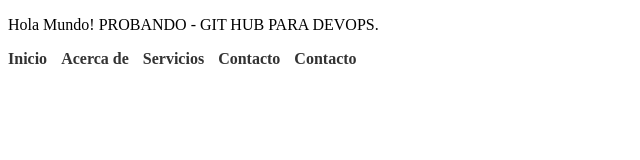
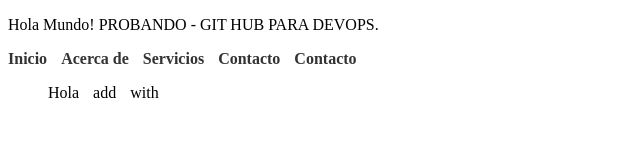
Before and after one commit to EtkarGallardo13/PageAction, a plain HTML site: page Index.html in a window 1280 px wide. Shown: the whole page, without its empty margins (0-640 px from the left). Drawn offline with Linux system fonts and the light colour scheme.

Commit message:
order list

```diff
--- a/Index.html
+++ b/Index.html
@@ -43,6 +43,14 @@
         <li><a href="#">Contacto</a></li>
 
     </ul>
+
+    <ol>
+        <li>Hola</li>
+        <li>add</li>
+        <li>with</li>
+
+
+    </ol>
 </nav>
 
 
```
